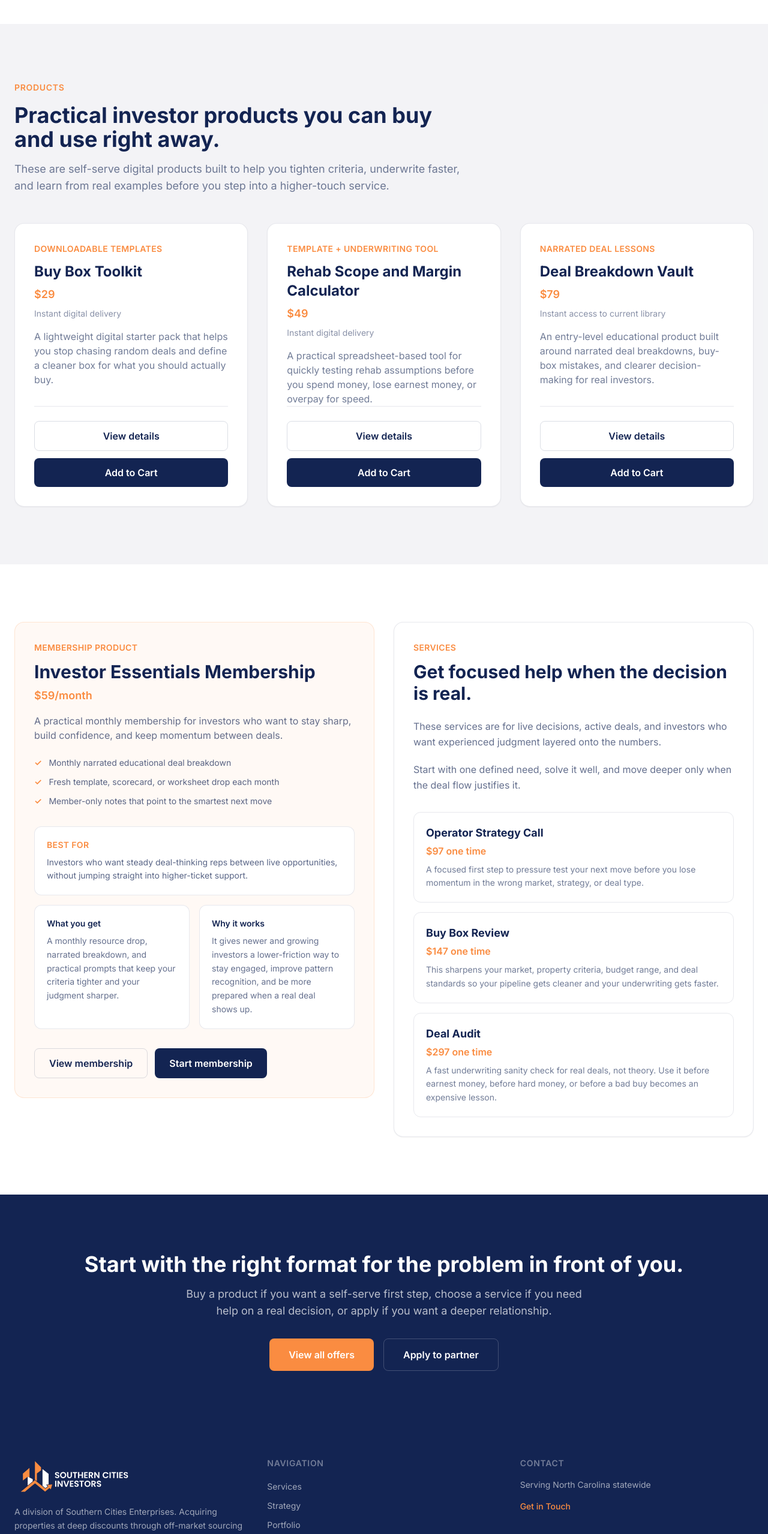
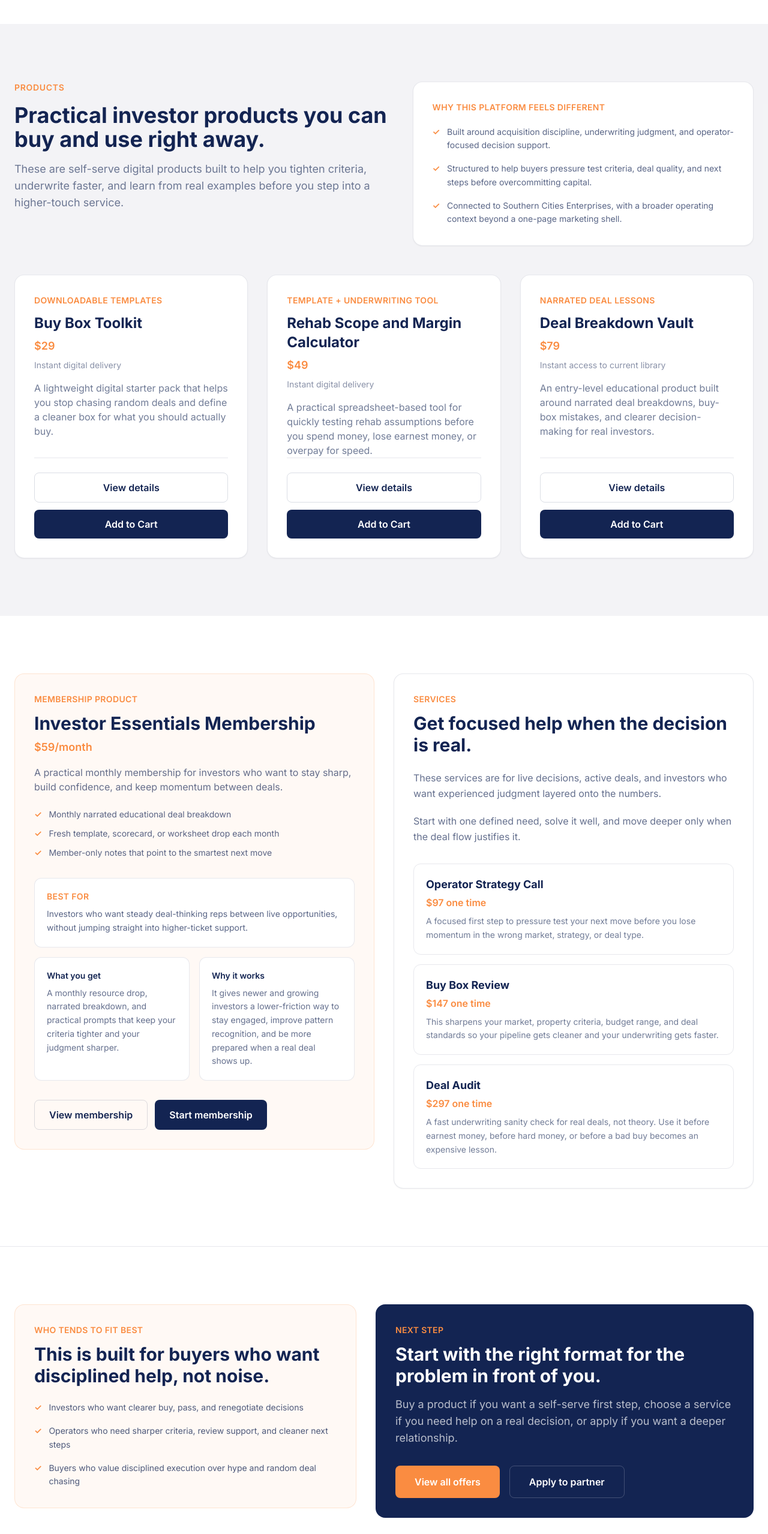
Before and after one commit to ashersoutherncities-art/southern-cities-investors, a Next.js app: page / in a window 1280 px wide. Shown: the part 1860-4418 px from the top of the page at 60% size. Built offline with nearby package versions, Linux system fonts and the light colour scheme.

Commit message:
Add stronger credibility framing to home and intake

```diff
--- a/app/contact/page.tsx
+++ b/app/contact/page.tsx
@@ -78,6 +78,20 @@ export default function ContactPage() {
           <p className="mt-6 text-lg text-white/70 max-w-3xl">
             This intake is for investors and operators who want the right level of support, from deal flow access and analysis to deal-desk help, operator support, and private Inner Circle conversations.
           </p>
+          <div className="mt-8 grid sm:grid-cols-3 gap-4 max-w-4xl">
+            <div className="rounded-xl border border-white/10 bg-white/5 p-4">
+              <p className="text-xs font-semibold uppercase tracking-wide text-orange">Structured review</p>
+              <p className="mt-2 text-sm text-white/75">Every intake is reviewed against fit, timing, and the kind of support actually needed.</p>
+            </div>
+            <div className="rounded-xl border border-white/10 bg-white/5 p-4">
+              <p className="text-xs font-semibold uppercase tracking-wide text-orange">Serious buyers only</p>
+              <p className="mt-2 text-sm text-white/75">This is designed for investors and operators making real acquisition and execution decisions.</p>
+            </div>
+            <div className="rounded-xl border border-white/10 bg-white/5 p-4">
+              <p className="text-xs font-semibold uppercase tracking-wide text-orange">Connected operating context</p>
+              <p className="mt-2 text-sm text-white/75">Southern Cities Investors sits within a broader Southern Cities operating environment, not a one-page standalone shell.</p>
+            </div>
+          </div>
         </div>
       </section>
 
@@ -247,11 +261,14 @@ export default function ContactPage() {
             </div>
 
             <div className="lg:col-span-2 space-y-8">
-              <div>
-                <h3 className="text-xl font-bold text-navy mb-4">Who this is for</h3>
+              <div className="bg-white border border-navy/10 rounded-xl p-6 space-y-4">
+                <h3 className="text-xl font-bold text-navy">Who this is for</h3>
                 <p className="text-navy/60 leading-relaxed">
                   Investors who want disciplined acquisitions, strong execution,
                   and a serious team behind the deal.
+                </p>
+                <p className="text-sm text-navy/55 leading-relaxed">
+                  The goal of this intake is to sort serious opportunities from casual interest quickly, then match the right next step without forcing every buyer into the same path.
                 </p>
               </div>
 
--- a/app/page.tsx
+++ b/app/page.tsx
@@ -42,6 +42,18 @@ const processSteps = [
   'Start with the format that matches your problem: product, service, or ongoing support.',
   'Use a defined review or intake process so the opportunity, criteria, and goals are clear before moving deeper.',
   'Move into higher-touch support only when the live deal flow or operating complexity warrants it.',
+];
+
+const credibilityPoints = [
+  'Built around acquisition discipline, underwriting judgment, and operator-focused decision support.',
+  'Structured to help buyers pressure test criteria, deal quality, and next steps before overcommitting capital.',
+  'Connected to Southern Cities Enterprises, with a broader operating context beyond a one-page marketing shell.',
+];
+
+const buyerFit = [
+  'Investors who want clearer buy, pass, and renegotiate decisions',
+  'Operators who need sharper criteria, review support, and cleaner next steps',
+  'Buyers who value disciplined execution over hype and random deal chasing',
 ];
 
 export default function Home() {
@@ -157,12 +169,26 @@ export default function Home() {
 
       <section className="py-20 sm:py-24 bg-navy/5">
         <div className="site-shell">
-          <div className="max-w-3xl mb-12">
+          <div className="grid lg:grid-cols-[1fr_0.9fr] gap-8 items-start mb-12">
+            <div className="max-w-3xl">
               <p className="text-orange font-semibold text-sm uppercase tracking-wider mb-4">Products</p>
               <h2 className="text-3xl sm:text-4xl font-bold text-navy">Practical investor products you can buy and use right away.</h2>
               <p className="mt-4 text-lg text-navy/60">
                 These are self-serve digital products built to help you tighten criteria, underwrite faster, and learn from real examples before you step into a higher-touch service.
               </p>
+            </div>
+
+            <div className="rounded-2xl border border-navy/10 bg-white p-8 shadow-sm">
+              <p className="text-sm font-semibold uppercase tracking-wide text-orange">Why this platform feels different</p>
+              <div className="mt-5 space-y-4 text-sm text-navy/70 leading-relaxed">
+                {credibilityPoints.map((point) => (
+                  <div key={point} className="flex gap-3">
+                    <span className="text-orange font-bold">✓</span>
+                    <span>{point}</span>
+                  </div>
+                ))}
+              </div>
+            </div>
           </div>
 
           <div className="grid md:grid-cols-3 gap-8">
@@ -267,15 +293,30 @@ export default function Home() {
         </div>
       </section>
 
-      <section className="py-20 sm:py-24 bg-navy text-white">
-        <div className="site-shell text-center">
-          <h2 className="text-3xl sm:text-4xl font-bold">
+      <section className="py-20 sm:py-24 bg-white border-t border-navy/10">
+        <div className="site-shell grid lg:grid-cols-[0.95fr_1.05fr] gap-8 items-start">
+          <div className="rounded-2xl border border-orange/20 bg-orange/5 p-8">
+            <p className="text-sm font-semibold uppercase tracking-wide text-orange">Who tends to fit best</p>
+            <h2 className="mt-3 text-3xl font-bold text-navy">This is built for buyers who want disciplined help, not noise.</h2>
+            <div className="mt-6 space-y-4 text-sm text-navy/75 leading-relaxed">
+              {buyerFit.map((item) => (
+                <div key={item} className="flex gap-3">
+                  <span className="text-orange font-bold">✓</span>
+                  <span>{item}</span>
+                </div>
+              ))}
+            </div>
+          </div>
+
+          <div className="rounded-2xl border border-navy/10 bg-navy text-white p-8">
+            <p className="text-sm font-semibold uppercase tracking-wide text-orange">Next step</p>
+            <h2 className="mt-3 text-3xl font-bold">
               Start with the right format for the problem in front of you.
             </h2>
-          <p className="mt-4 text-lg text-white/70 max-w-2xl mx-auto">
+            <p className="mt-4 text-lg text-white/70 max-w-2xl">
               Buy a product if you want a self-serve first step, choose a service if you need help on a real decision, or apply if you want a deeper relationship.
             </p>
-          <div className="mt-8 flex flex-col sm:flex-row gap-4 justify-center">
+            <div className="mt-8 flex flex-col sm:flex-row gap-4">
               <Link
                 href="/services"
                 className="inline-flex items-center justify-center px-8 py-3.5 bg-orange hover:bg-orange-dark text-white font-semibold rounded-lg transition-colors"
@@ -290,6 +331,7 @@ export default function Home() {
               </Link>
             </div>
           </div>
+        </div>
       </section>
     </>
   );
```
Lines whose indentation alone changed are shown as unchanged.
